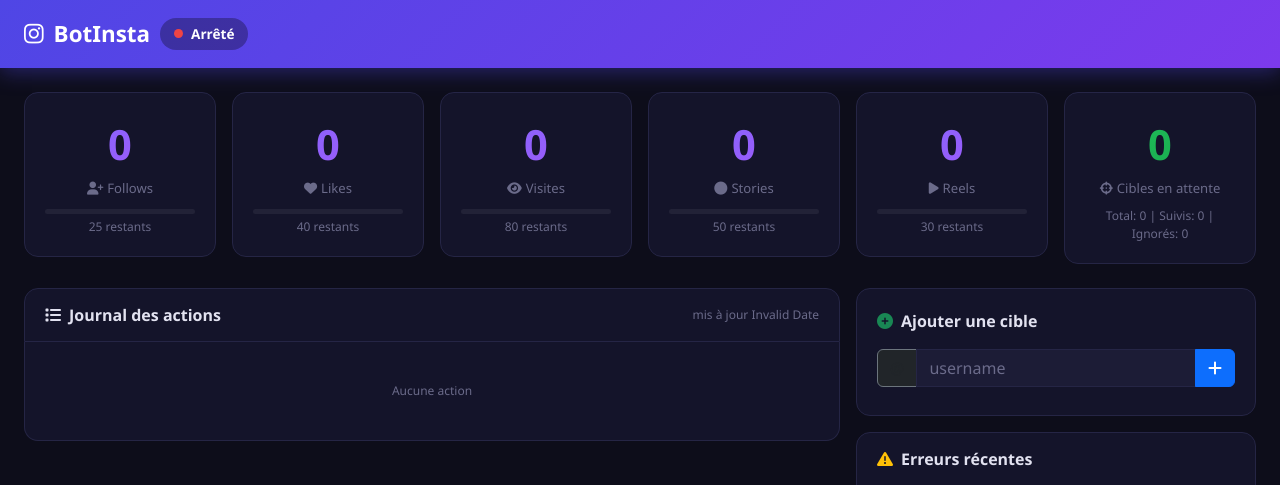
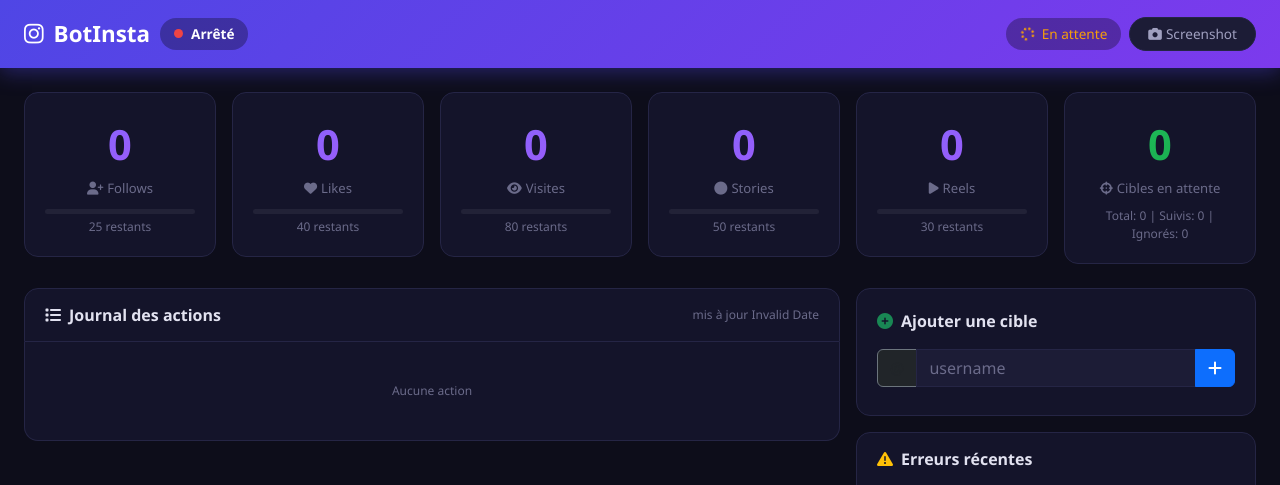
Before and after one commit to kloujoumi-art/botinsta, a Flask app: page / in a window 1280 px wide. Shown: the top 485 px of the page. Run offline with Flask 3, Linux system fonts and the light colour scheme; data that the repository does not hold is empty.

Commit message:
Fix OOM crash + add login status & screenshot debug in dashboard

```diff
--- a/bot/engine.py
+++ b/bot/engine.py
@@ -35,6 +35,7 @@ class BotEngine:
         self.browser = BrowserManager()
         self.running = False
         self.paused = False
+        self.login_status = "pending"   # pending / success / failed
         self._consecutive_errors = 0
         self._MAX_CONSECUTIVE_ERRORS = 5
 
@@ -46,10 +47,12 @@ class BotEngine:
 
         login_manager = LoginManager(self.browser)
         if not await login_manager.login():
+            self.login_status = "failed"
             logger.error("Impossible de se connecter à Instagram. Vérifiez vos identifiants dans .env")
             await self.browser.close()
             return False
 
+        self.login_status = "success"
         logger.info("Bot initialisé avec succès ✓")
         return True
 
--- a/dashboard/app.py
+++ b/dashboard/app.py
@@ -2,7 +2,8 @@
 Dashboard Flask : visualisation des statistiques en temps réel.
 Accessible sur http://127.0.0.1:5000 pendant l'exécution du bot.
 """
-from flask import Flask, render_template, jsonify, request
+import os
+from flask import Flask, render_template, jsonify, request, send_file
 from flask_cors import CORS
 
 from storage.database import (
@@ -56,12 +57,13 @@ def api_stats():
         "reels":          settings.max_reels_per_day,
     }
     return jsonify({
-        "today":       today,
-        "remaining":   remaining,
-        "limits":      limits,
-        "bot_running": _bot_engine.running if _bot_engine else False,
-        "bot_paused":  _bot_engine.paused  if _bot_engine else False,
-        "bot_status":  _bot_engine.status  if _bot_engine else "stopped",
+        "today":        today,
+        "remaining":    remaining,
+        "limits":       limits,
+        "bot_running":  _bot_engine.running       if _bot_engine else False,
+        "bot_paused":   _bot_engine.paused        if _bot_engine else False,
+        "bot_status":   _bot_engine.status        if _bot_engine else "stopped",
+        "login_status": _bot_engine.login_status  if _bot_engine else "pending",
     })
 
 
@@ -91,6 +93,30 @@ def api_weekly():
 def health():
     """Health check endpoint pour Render."""
     return jsonify({"status": "ok", "bot": _bot_engine.status if _bot_engine else "stopped"})
+
+
+@app.route("/api/screenshot")
+def api_screenshot():
+    """Sert le dernier screenshot de debug sauvegardé par le bot."""
+    name = request.args.get("name", "login_page")
+    path = f"/data/debug_{name}.png"
+    if os.path.exists(path):
+        return send_file(path, mimetype="image/png")
+    return jsonify({"error": f"Screenshot '{name}' introuvable"}), 404
+
+
+@app.route("/api/screenshots")
+def api_screenshots():
+    """Liste tous les screenshots disponibles dans /data."""
+    try:
+        files = [
+            f.replace("debug_", "").replace(".png", "")
+            for f in os.listdir("/data")
+            if f.startswith("debug_") and f.endswith(".png")
+        ]
+        return jsonify(sorted(files))
+    except Exception:
+        return jsonify([])
 
 
 @app.route("/api/bot/pause", methods=["POST"])
--- a/dashboard/templates/index.html
+++ b/dashboard/templates/index.html
@@ -95,13 +95,30 @@
       <span id="status-text">Chargement…</span>
     </div>
   </div>
-  <div class="d-flex gap-2">
+  <div class="d-flex gap-2 align-items-center">
+    <div class="status-badge" id="login-badge" title="Statut de connexion Instagram">
+      <i class="fas fa-lock" id="login-icon"></i>
+      <span id="login-text">…</span>
+    </div>
     <button class="btn btn-sm btn-warning btn-ctrl" id="btn-pause" onclick="pauseBot()">
       <i class="fas fa-pause me-1"></i>Pause
     </button>
     <button class="btn btn-sm btn-success btn-ctrl" id="btn-resume" onclick="resumeBot()" style="display:none">
       <i class="fas fa-play me-1"></i>Reprendre
     </button>
+    <button class="btn btn-sm btn-ctrl" style="background:#1c1c36;border:1px solid #252545;color:#a0a0c0" onclick="openScreenshot()">
+      <i class="fas fa-camera me-1"></i>Screenshot
+    </button>
+  </div>
+</div>
+
+<!-- Screenshot modal -->
+<div id="screenshot-overlay" onclick="this.style.display='none'"
+     style="position:fixed;inset:0;background:rgba(0,0,0,.85);z-index:9999;display:none;align-items:center;justify-content:center;cursor:zoom-out">
+  <div style="max-width:90vw;max-height:90vh;text-align:center">
+    <div id="screenshot-tabs" style="margin-bottom:10px;display:flex;gap:8px;justify-content:center;flex-wrap:wrap"></div>
+    <img id="screenshot-img" src="" style="max-width:100%;max-height:80vh;border-radius:10px;border:2px solid #7c6aff" alt="Screenshot">
+    <div style="color:#a0a0c0;font-size:.8rem;margin-top:8px">Cliquez pour fermer</div>
   </div>
 </div>
 
@@ -246,6 +263,20 @@ async function fetchStats() {
   txt.textContent = { running: 'En cours', paused: 'En pause', stopped: 'Arrêté' }[status] || status;
   bp.style.display = status === 'running' ? '' : 'none';
   br.style.display = status === 'paused'  ? '' : 'none';
+
+  // Statut de connexion Instagram
+  const loginBadge = document.getElementById('login-badge');
+  const loginIcon  = document.getElementById('login-icon');
+  const loginText  = document.getElementById('login-text');
+  const ls = d.login_status || 'pending';
+  const loginColors = { success: '#22c55e', failed: '#ef4444', pending: '#f59e0b' };
+  const loginLabels = { success: 'Connecté', failed: 'Échec connexion', pending: 'En attente' };
+  const loginIcons  = { success: 'fa-unlock', failed: 'fa-lock', pending: 'fa-spinner fa-spin' };
+  loginBadge.style.borderColor = loginColors[ls] || '#6b6b8a';
+  loginIcon.className = `fas ${loginIcons[ls] || 'fa-lock'}`;
+  loginIcon.style.color = loginColors[ls] || '#6b6b8a';
+  loginText.textContent = loginLabels[ls] || ls;
+  loginText.style.color = loginColors[ls] || '#6b6b8a';
 }
 
 async function fetchActions() {
@@ -318,6 +349,32 @@ async function addTarget() {
   setTimeout(() => { msg.textContent = ''; }, 3000);
 }
 
+async function openScreenshot() {
+  const overlay = document.getElementById('screenshot-overlay');
+  const img     = document.getElementById('screenshot-img');
+  const tabs    = document.getElementById('screenshot-tabs');
+  overlay.style.display = 'flex';
+
+  // Charger la liste des screenshots disponibles
+  const res = await fetch('/api/screenshots').catch(() => null);
+  const names = res ? await res.json() : ['login_page'];
+
+  tabs.innerHTML = names.map(n =>
+    `<button onclick="loadScreenshot('${n}',this)"
+      style="background:#1c1c36;border:1px solid #252545;color:#a0a0c0;border-radius:8px;padding:4px 12px;font-size:.8rem;cursor:pointer"
+    >${n}</button>`
+  ).join('');
+
+  // Charger le premier par défaut
+  if (names.length) loadScreenshot(names[names.length - 1], tabs.lastChild);
+}
+
+function loadScreenshot(name, btn) {
+  document.getElementById('screenshot-img').src = `/api/screenshot?name=${name}&t=${Date.now()}`;
+  document.querySelectorAll('#screenshot-tabs button').forEach(b => b.style.borderColor = '#252545');
+  if (btn) btn.style.borderColor = '#7c6aff';
+}
+
 function refresh() { fetchStats(); fetchActions(); fetchErrors(); fetchTargets(); }
 refresh();
 setInterval(refresh, 10000);
```
Also changed, not shown: actions/login.py (+22 -10 lines), core/browser.py (+11 -4 lines).
